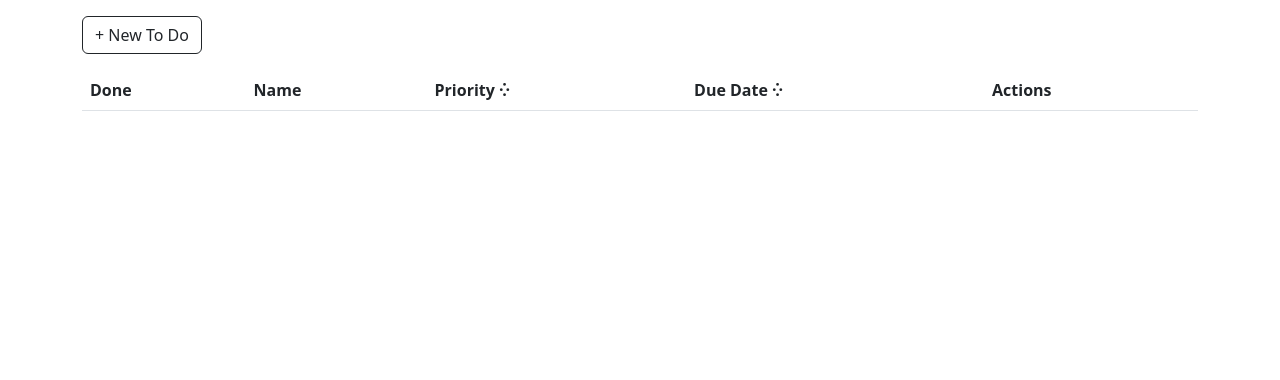
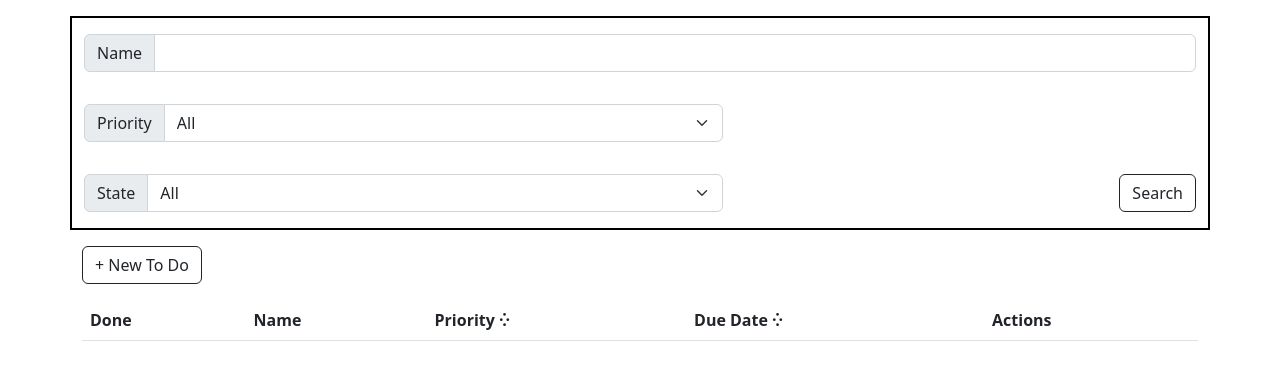
Before and after one commit to Hisiste/ToDo-App-Front-End, a React (Vite) app: page / in a window 1280 px wide. Shown: the top 380 px of the page. Built offline with nearby package versions, Linux system fonts and the light colour scheme.

Commit message:
First attempt at filtering to do's.
We have a separate list from the original `todos_list`. It saves all currently
filtered to do's for the listing to be as easy as possible.

```diff
--- a/src/App.jsx
+++ b/src/App.jsx
@@ -1,10 +1,12 @@
 import React from "react";
+import { Search } from "./ToDo-UI/Search";
 import { NewToDo } from "./ToDo-UI/NewToDo";
 import { ListToDos } from "./ToDo-UI/ListToDo";
 
 function App() {
     return (
         <div>
+            <Search />
             <NewToDo />
             <ListToDos />
         </div>
--- a/src/ToDo-UI/ListToDo.jsx
+++ b/src/ToDo-UI/ListToDo.jsx
@@ -6,6 +6,7 @@ import {
     edit_todo,
     set_sort_todo,
     sort_todo,
+    refresh_filtered_todos,
     select_todos,
     select_current_sorting,
 } from "../features/todo/reducer";
@@ -50,6 +51,7 @@ function list_of_todos(edit_button, delete_button) {
             })
         );
         dispatch(sort_todo());
+        dispatch(refresh_filtered_todos());
     }
 
     // Table contents
@@ -85,14 +87,15 @@ function list_of_todos(edit_button, delete_button) {
                                 type="checkbox"
                                 checked={item.done}
                                 id={"list-todo-done-" + item.id}
-                                onChange={(e) =>
+                                onChange={(e) => {
                                     dispatch(
                                         change_done({
                                             id: item.id,
                                             done: e.target.checked,
                                         })
-                                    )
-                                }
+                                    ),
+                                        dispatch(refresh_filtered_todos());
+                                }}
                             ></input>
                         </div>
                     </th>
@@ -170,6 +173,7 @@ export function ListToDos() {
             })
         );
         dispatch(sort_todo());
+        dispatch(refresh_filtered_todos());
         handle_exit_modal();
     }
 
@@ -200,7 +204,10 @@ export function ListToDos() {
             <button
                 type="button"
                 className="btn btn-outline-dark"
-                onClick={(e) => dispatch(remove_todo(item.id))}
+                onClick={(e) => {
+                    dispatch(remove_todo(item.id)),
+                        dispatch(refresh_filtered_todos());
+                }}
             >
                 Delete
             </button>
--- a/src/ToDo-UI/NewToDo.jsx
+++ b/src/ToDo-UI/NewToDo.jsx
@@ -3,6 +3,7 @@ import { useSelector, useDispatch } from "react-redux";
 import {
     add_todo,
     sort_todo,
+    refresh_filtered_todos,
     select_last_index,
 } from "../features/todo/reducer";
 
@@ -64,6 +65,7 @@ export function NewToDo() {
             })
         );
         dispatch(sort_todo());
+        dispatch(refresh_filtered_todos());
         handle_exit_modal();
     }
 
--- a/src/ToDo-UI/Search.jsx
+++ b/src/ToDo-UI/Search.jsx
@@ -1,6 +1,25 @@
-import React from "react";
+import React, { useState } from "react";
+import { useSelector, useDispatch } from "react-redux";
+import { set_filters, refresh_filtered_todos } from "../features/todo/reducer";
 
 export function Search() {
+    const dispatch = useDispatch();
+
+    const [search_name, set_search_name] = useState("");
+    const [search_priority, set_search_priority] = useState("All");
+    const [search_state, set_search_state] = useState("All");
+
+    function handle_search() {
+        dispatch(
+            set_filters({
+                name: search_name,
+                priority: search_priority,
+                state: search_state,
+            })
+        );
+        dispatch(refresh_filtered_todos());
+    }
+
     return (
         <div className="container mt-3" style={{ border: "2px solid black" }}>
             <div className="row">
@@ -9,10 +28,9 @@ export function Search() {
                         Name
                     </span>
                     <input
+                        className="form-control"
                         type="text"
-                        className="form-control"
-                        aria-label="Name"
-                        aria-describedby="search-name"
+                        onChange={(e) => set_search_name(e.target.value)}
                     ></input>
                 </div>
             </div>
@@ -21,11 +39,19 @@ export function Search() {
                 <div className="col-sm-7">
                     <div className="input-group mb-3 mt-3">
                         <label className="input-group-text">Priority</label>
-                        <select className="form-select" id="search-priority">
-                            <option defaultValue>All</option>
-                            <option value="1">High</option>
-                            <option value="2">Medium</option>
-                            <option value="3">Low</option>
+                        <select
+                            className="form-select"
+                            id="search-priority"
+                            onChange={(e) =>
+                                set_search_priority(e.target.value)
+                            }
+                        >
+                            <option value="All" defaultValue>
+                                All
+                            </option>
+                            <option value="High">High</option>
+                            <option value="Medium">Medium</option>
+                            <option value="Low">Low</option>
                         </select>
                     </div>
                 </div>
@@ -35,17 +61,27 @@ export function Search() {
                 <div className="col-sm-7">
                     <div className="input-group mb-3 mt-3">
                         <label className="input-group-text">State</label>
-                        <select className="form-select" id="search-priority">
-                            <option defaultValue>All</option>
+                        <select
+                            className="form-select"
+                            id="search-priority"
+                            onChange={(e) => set_search_state(e.target.value)}
+                        >
+                            <option value="All" defaultValue>
+                                All
+                            </option>
                             <option value="1">Done</option>
-                            <option value="2">Undone</option>
+                            <option value="0">Undone</option>
                         </select>
                     </div>
                 </div>
 
                 <div className="col-sm-2">
                     <div className="d-grid gap-2 d-md-flex justify-content-md-end">
-                        <button type="button" className="btn btn-outline-dark">
+                        <button
+                            type="button"
+                            className="btn btn-outline-dark"
+                            onClick={handle_search}
+                        >
                             Search
                         </button>
                     </div>
--- a/src/features/todo/reducer.js
+++ b/src/features/todo/reducer.js
@@ -3,9 +3,17 @@ import { createSlice } from "@reduxjs/toolkit";
 export const todo_slice = createSlice({
     name: "todo_list",
     initialState: {
+        last_id: 0,
         todos: [],
-        last_id: 0,
+
         current_sorting: "created_time",
+
+        filtered_todos: [],
+        current_filters: {
+            name: "",
+            priority: "All",
+            state: "All",
+        },
     },
 
     reducers: {
@@ -127,6 +135,39 @@ export const todo_slice = createSlice({
                     break;
             }
         },
+
+        set_filters: (state, action) => {
+            state.current_filters = {
+                name: action.payload.name,
+                priority: action.payload.priority,
+                state: action.payload.state, // True is "1" and False is "0".
+            };
+        },
+
+        refresh_filtered_todos: (state) => {
+            state.filtered_todos = [...state.todos];
+
+            // If name, filter by names.
+            if (state.current_filters.name.length != 0) {
+                state.filtered_todos = state.filtered_todos.filter((todo) =>
+                    todo.text.includes(state.current_filters.name)
+                );
+            }
+
+            // If priority != all, filter by priorities.
+            if (state.current_filters.priority != "All") {
+                state.filtered_todos = state.filtered_todos.filter(
+                    (todo) => todo.priority === state.current_filters.priority
+                );
+            }
+
+            // If state != All, filter by current state.
+            if (state.current_filters.state != "All") {
+                state.filtered_todos = state.filtered_todos.filter(
+                    (todo) => todo.done == state.current_filters.state
+                );
+            }
+        },
     },
 });
 
@@ -137,9 +178,11 @@ export const {
     edit_todo,
     set_sort_todo,
     sort_todo,
+    set_filters,
+    refresh_filtered_todos,
 } = todo_slice.actions;
 
-export const select_todos = (state) => state.todo_list.todos;
+export const select_todos = (state) => state.todo_list.filtered_todos;
 export const select_last_index = (state) => state.todo_list.last_id;
 export const select_current_sorting = (state) =>
     state.todo_list.current_sorting;
```
